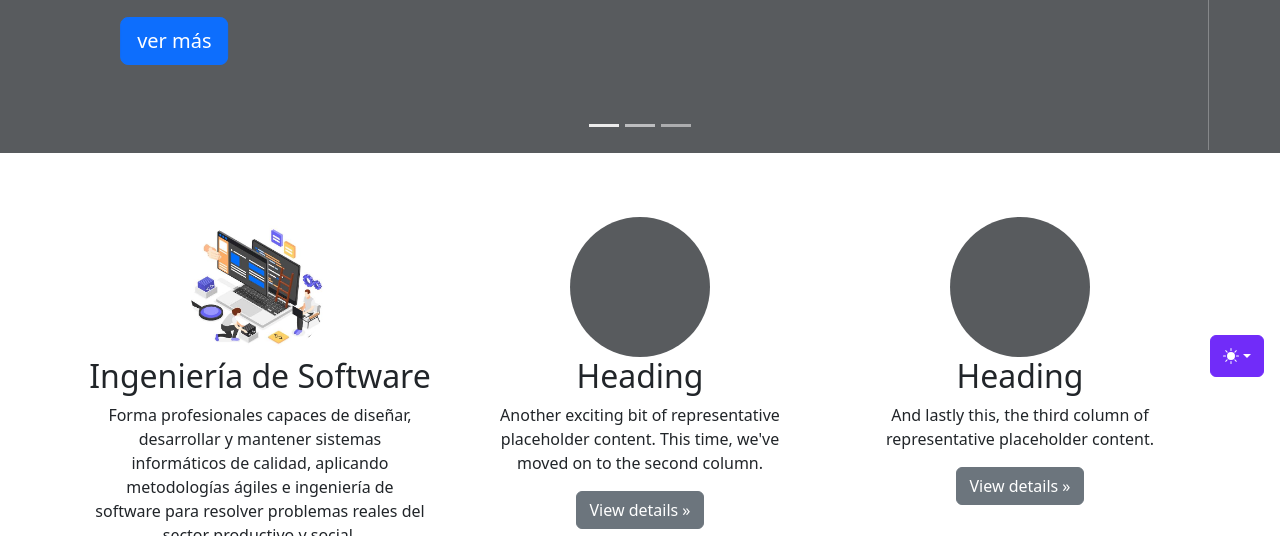
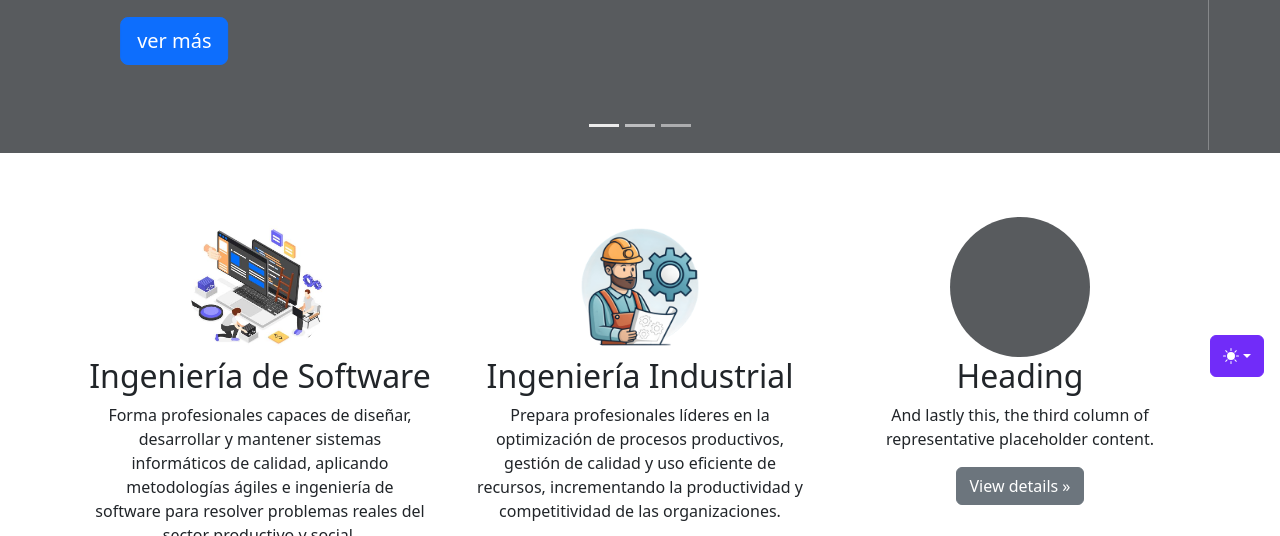
Before and after one commit to Smyl0/comando_basicos, a plain HTML site: page index.html in a window 1280 px wide. Shown: the part 407-943 px from the top of the page. Drawn offline with Linux system fonts and the light colour scheme.

Commit message:
feat(home): agrega nombre, descripcion e imagen de Ingenieria Industrial

```diff
--- a/index.html
+++ b/index.html
@@ -382,26 +382,20 @@
           </div>
           <!-- /.col-lg-4 -->
           <div class="col-lg-4">
-            <svg
-              aria-label="Placeholder"
-              class="bd-placeholder-img rounded-circle"
+            <img
+              src="assets/img/industrial.png"
+              alt="Ingeniería Industrial"
+              class="rounded-circle"
+              width="140"
               height="140"
-              preserveAspectRatio="xMidYMid slice"
-              role="img"
-              width="140"
-              xmlns="http://www.w3.org/2000/svg"
-            >
-              <title>Placeholder</title>
-              <rect
-                width="100%"
-                height="100%"
-                fill="var(--bs-secondary-color)"
-              ></rect>
-            </svg>
-            <h2 class="fw-normal">Heading</h2>
+              style="object-fit: cover;"
+            />
+            <h2 class="fw-normal">Ingeniería Industrial</h2>
             <p>
-              Another exciting bit of representative placeholder content. This
-              time, we've moved on to the second column.
+              Prepara profesionales líderes en la optimización de procesos
+              productivos, gestión de calidad y uso eficiente de recursos,
+              incrementando la productividad y competitividad de las
+              organizaciones.
             </p>
             <p>
               <a class="btn btn-secondary" href="#">View details &raquo;</a>
```
Also changed, not shown: assets/img/industrial.png (added).
